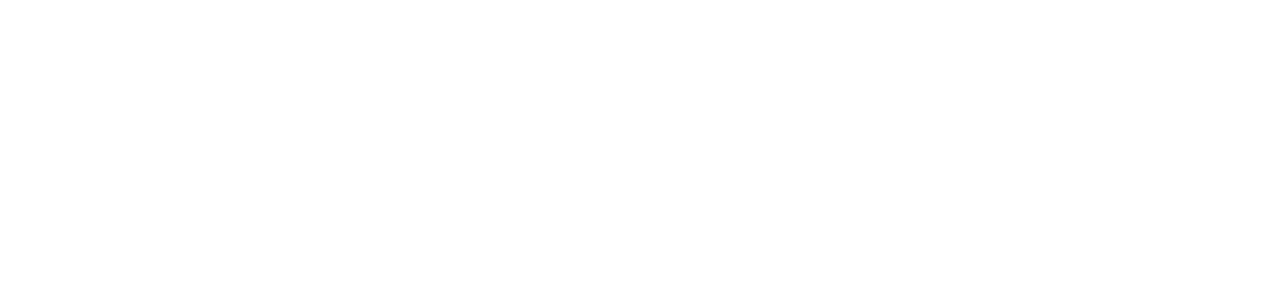
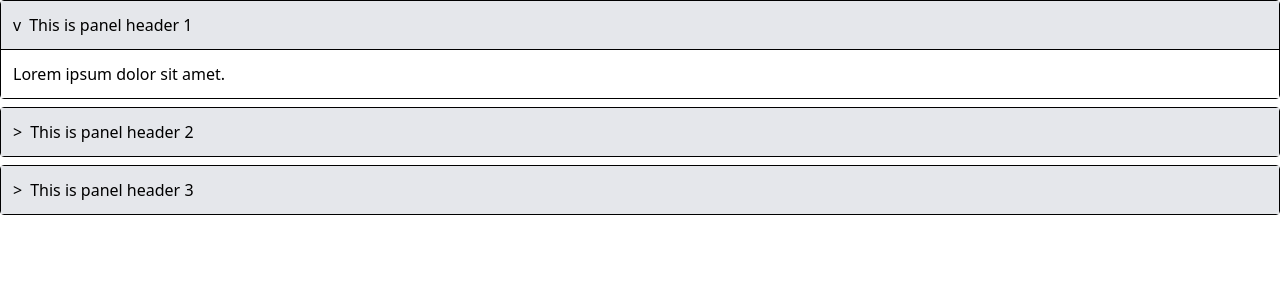
Before and after one commit to Tigran-Nazaryan/custom-component, a React (Vite) app: page / in a window 1280 px wide. Shown: the top 300 px of the page. Built offline with nearby package versions, Linux system fonts and the light colour scheme.

Commit message:
add custom collapseiblePanel

```diff
--- a/src/App.jsx
+++ b/src/App.jsx
@@ -2,9 +2,29 @@
 import MenuItem from "./components/DropDownMenu/MenuItem.jsx";
 import DropDown from "./components/DropDownMenu/DropDown.jsx";
 import Empty from "./components/Empty/Empty.jsx";
+import Collapse from "./components/ColapsiblePanel/Collapse.jsx";
 
 function App() {
   // const options = ["Red", "Blue", "Green"];
+  const text = "Lorem ipsum dolor sit amet.";
+
+  const items = [
+    {
+      key: "1",
+      label: "This is panel header 1",
+      children: <p>{text}</p>,
+    },
+    {
+      key: "2",
+      label: "This is panel header 2",
+      children: <p>{text}</p>,
+    },
+    {
+      key: "3",
+      label: "This is panel header 3",
+      children: <p>{text}</p>,
+    },
+  ];
 
   return (
     <>
@@ -22,9 +42,9 @@
       {/*    style={{ flexDirection: 'column', height: '200px' }}*/}
       {/*>*/}
       {/*</Empty>*/}
-
+      <Collapse size={"medium"} items={items} defaultActiveKeys={["1"]} />
     </>
-    )
+  );
 }
 
-export default App
+export default App;
--- /dev/null
+++ b/src/components/ColapsiblePanel/Collapse.jsx
@@ -0,0 +1,30 @@
+import { useState } from "react";
+import Panel from "./Panel";
+
+const Collapse = ({ size, items, defaultActiveKeys = [] }) => {
+  const [activeKeys, setActiveKeys] = useState(defaultActiveKeys);
+
+  const toggleKey = (key) => {
+    setActiveKeys((prev) =>
+      prev.includes(key) ? prev.filter((k) => k !== key) : [...prev, key]
+    );
+  };
+
+  return (
+    <div>
+      {items.map((item) => (
+        <Panel
+          size={size}
+          key={item.key}
+          label={item.label}
+          isActive={activeKeys.includes(item.key)}
+          onClick={() => toggleKey(item.key)}
+        >
+          {item.children}
+        </Panel>
+      ))}
+    </div>
+  );
+};
+
+export default Collapse;
--- /dev/null
+++ b/src/components/ColapsiblePanel/Panel.jsx
@@ -0,0 +1,15 @@
+const Panel = ({ size, label, children, isActive, onClick }) => {
+  const sizeClass =
+    size === "large" ? "text-xl" : size === "small" ? "text-sm" : "text-base";
+  return (
+    <div className={`border mb-2 rounded  ${sizeClass}`}>
+      <div className="p-3 bg-gray-200 cursor-pointer" onClick={onClick}>
+        <span className="mr-2">{isActive ? "v" : ">"}</span>
+        {label}
+      </div>
+      {isActive && <div className="p-3 border-t bg-white">{children}</div>}
+    </div>
+  );
+};
+
+export default Panel;
```
Lines whose indentation alone changed are shown as unchanged.
